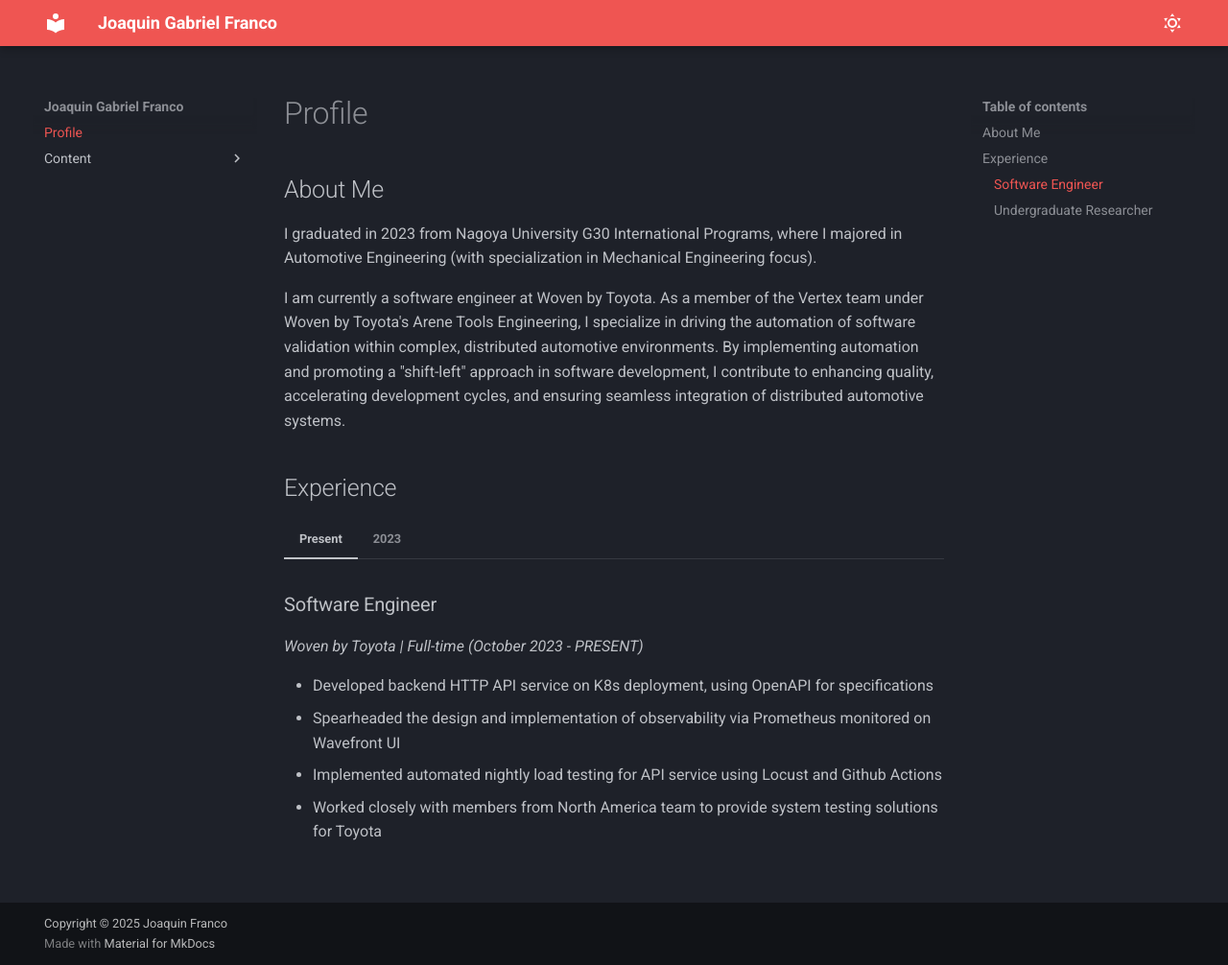
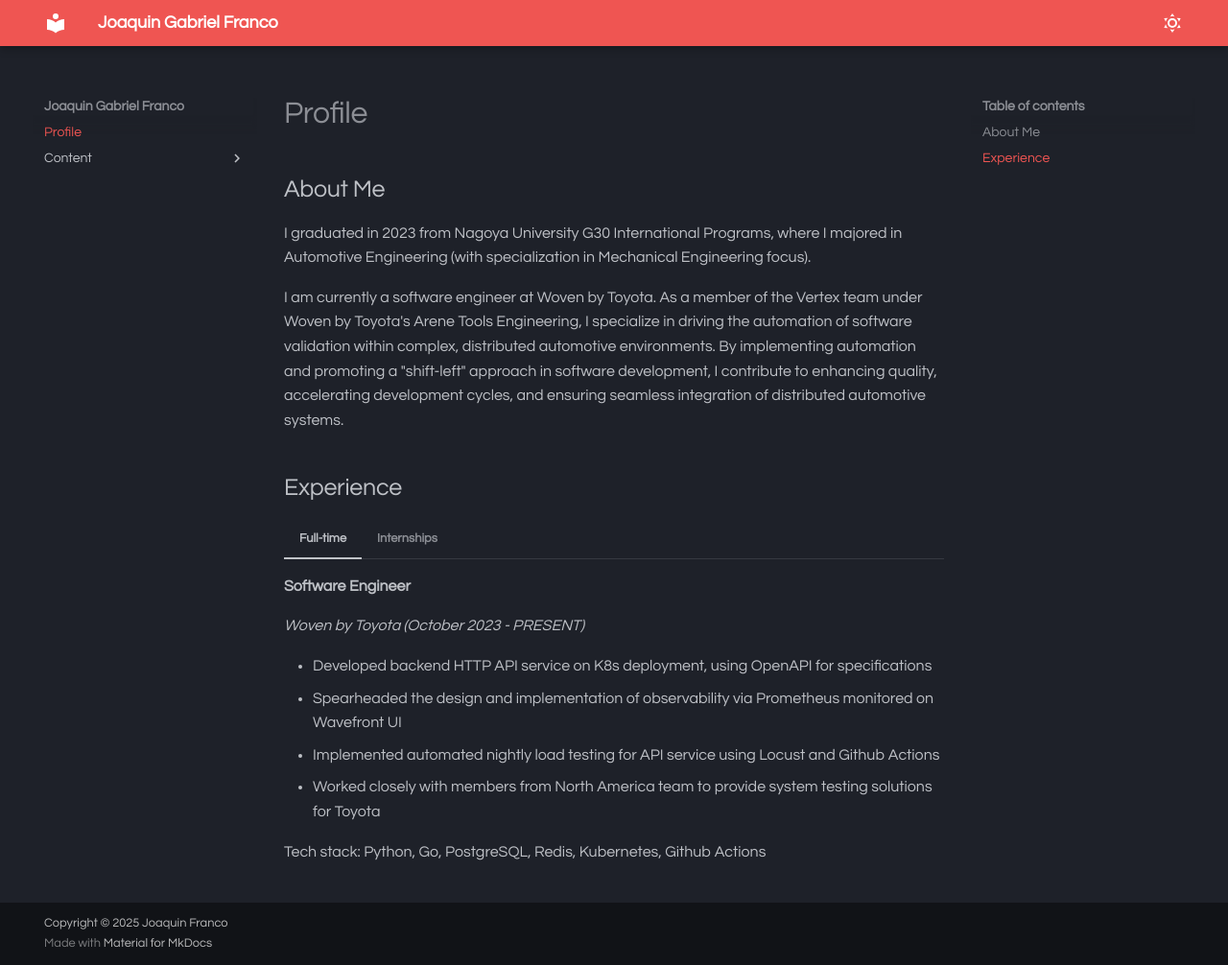
Before and after one commit to jgfranco17/portfolio, an MkDocs documentation site: the page built from docs/index.md, in a window 1280 px wide and 1006 px high. Shown: the whole window at 96% size. Built offline with MkDocs 1.6.1 and Material for MkDocs 9.7.7, drawn with Linux system fonts in a browser that asks for light colours.

Commit message:
fix: reformat Experiences tabs

```diff
--- a/docs/index.md
+++ b/docs/index.md
@@ -14,11 +14,11 @@ systems.
 
 ## Experience
 
-=== "Present"
+=== "Full-time"
 
-    ### Software Engineer
+    **Software Engineer**
 
-    _Woven by Toyota | Full-time (October 2023 - PRESENT)_
+    _Woven by Toyota (October 2023 - PRESENT)_
 
     - Developed backend HTTP API service on K8s deployment, using OpenAPI for specifications
     - Spearheaded the design and implementation of observability via Prometheus monitored on
@@ -27,13 +27,29 @@ systems.
     - Worked closely with members from North America team to provide system testing solutions
       for Toyota
 
-=== "2023"
+    Tech stack: Python, Go, PostgreSQL, Redis, Kubernetes, Github Actions
 
-    ### Undergraduate Researcher
+=== "Internships"
 
-    _Nagoya University, Fujii Lab (藤井研究室) | Student Internship (April 2022 - September 2023)_
+    **Undergraduate Researcher**
+
+    _Nagoya University, Fujii Lab (April 2022 - September 2023)_
 
     - Applied orthogonal NeRF to estimate 3D scene shape from as little as 25 images
     - Implemented Open3D library to generate point‑clouds
     - Collaborated with members of Tokyo University of Agriculture & Technology to implement
       technology in holography applications
+
+    Tech stack: Python, PyTorch, Open3D, NumPy
+
+    ---
+
+    **Infrastructure & Services Engineer**
+
+    _Woven Planet Holdings (September 2022 - December 2022)_
+
+    - Developed real‑time latency monitoring agent to improve network visibility for engineers
+      and reducing debugging time
+    - Deployed the latency monitor in virtual network using Nomad and Docker
+
+    Tech stack: Python, Nomad, InfluxDB, Docker, Vagrant,
--- a/mkdocs.yml
+++ b/mkdocs.yml
@@ -2,7 +2,7 @@ site_name: Joaquin Gabriel Franco
 theme:
   name: material
   font:
-    text: Roboto
+    text: Questrial
     code: Roboto Mono
   palette:
     # Dark Mode
```
